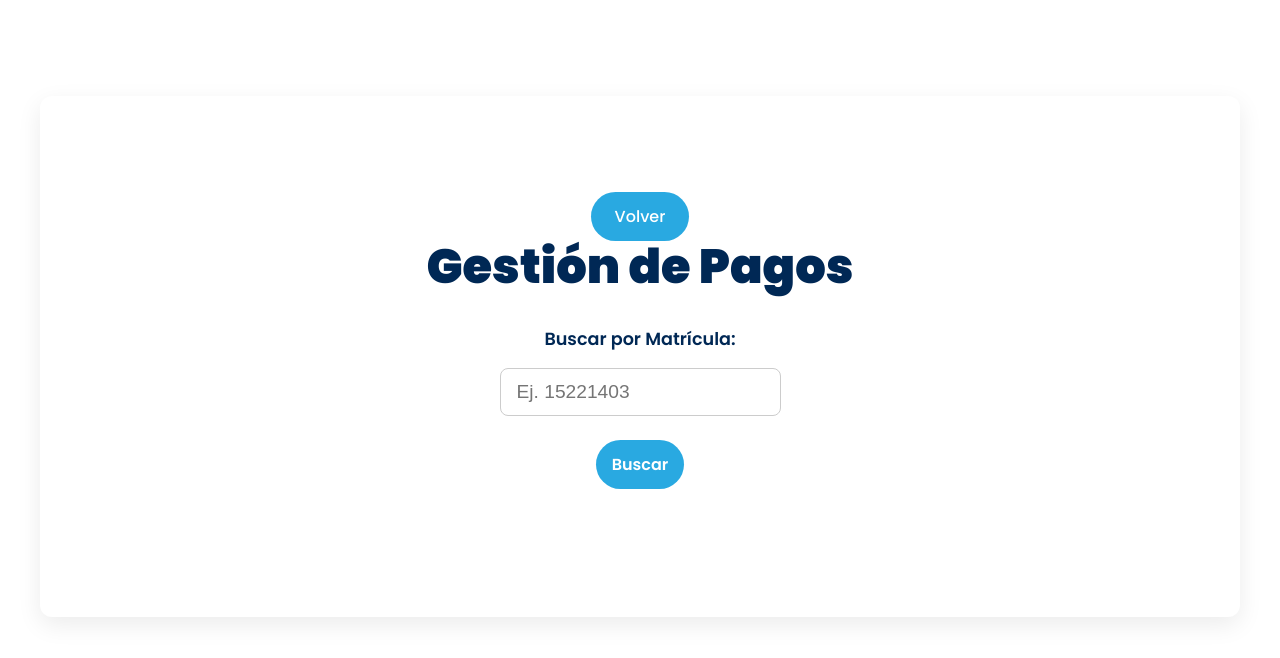
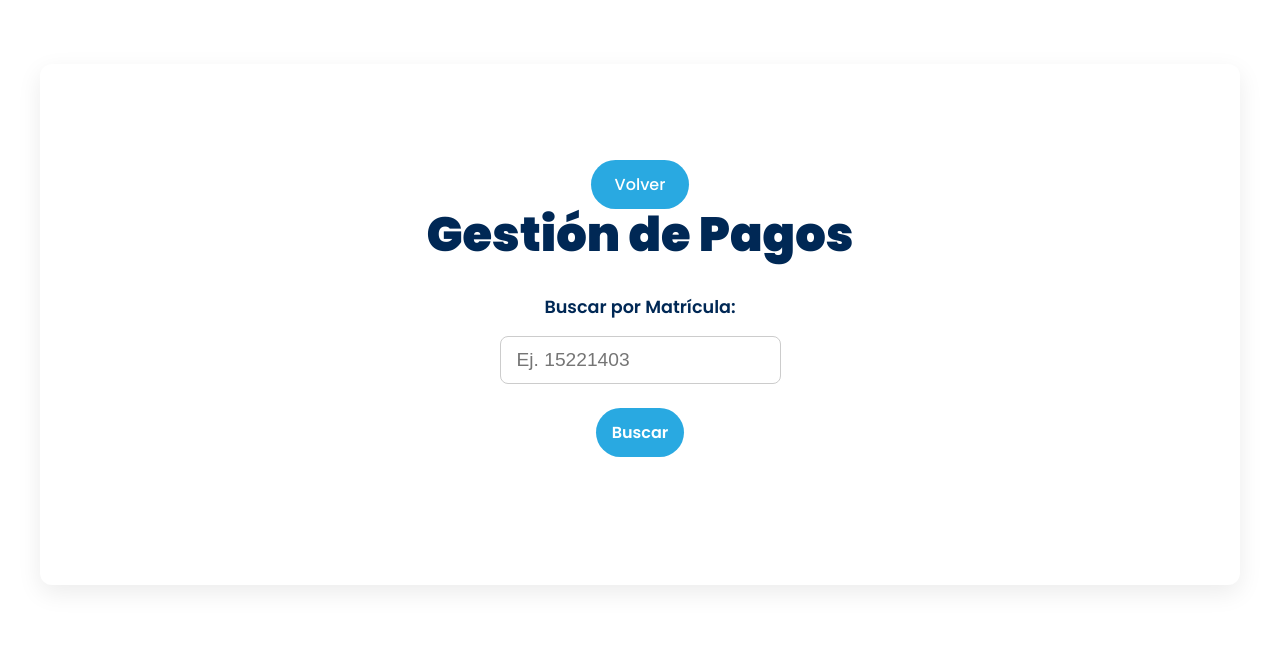
Before and after one commit to chaan12/WebII-Frontend-Arcos-Chan, a React (Vite) app in the folder sistema-pago-colegiaturas/: page /admin/pagos in a window 1280 px wide. Shown: the top 658 px of the page. Built offline with nearby package versions, Linux system fonts and the light colour scheme.

Commit message:
Bye padding

```diff
--- a/sistema-pago-colegiaturas/src/styles/pages/GestionPagos.css
+++ b/sistema-pago-colegiaturas/src/styles/pages/GestionPagos.css
@@ -11,7 +11,6 @@ html {
 
 body {
   margin: 0;
-  padding: 2rem 0;
   font-family: 'Poppins', sans-serif;
   background-color: #ffffff;
   display: flex;
```
